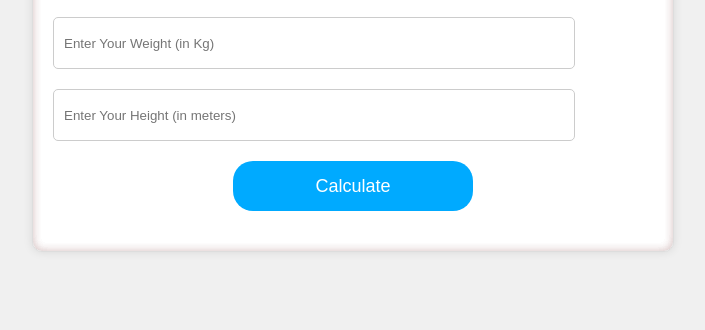
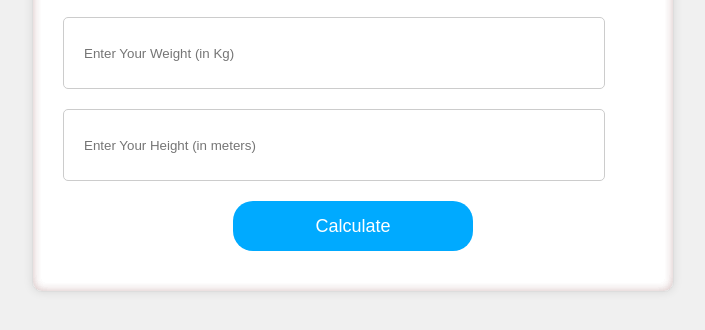
Before and after one commit to YumnaShams0623/js-assig-BMI-calculator-, a plain HTML site: page index.html in a window 1280 px wide. Shown: the part 232-562 px from the top of the page, without its empty margins (292-997 px from the left). Drawn offline with Linux system fonts and the light colour scheme.

Commit message:
complete!

```diff
--- a/style.css
+++ b/style.css
@@ -35,8 +35,9 @@ body {
   display: flex;
   width: 500px;
   justify-content: space-around;
+  margin-left: 10px;
 
-    padding: 10px;
+    padding: 20px;
     margin-bottom: 20px;
     border: 1px solid #ccc;
     border-radius: 5px;
```
Also changed, not shown: images (1).jpeg (deleted).
